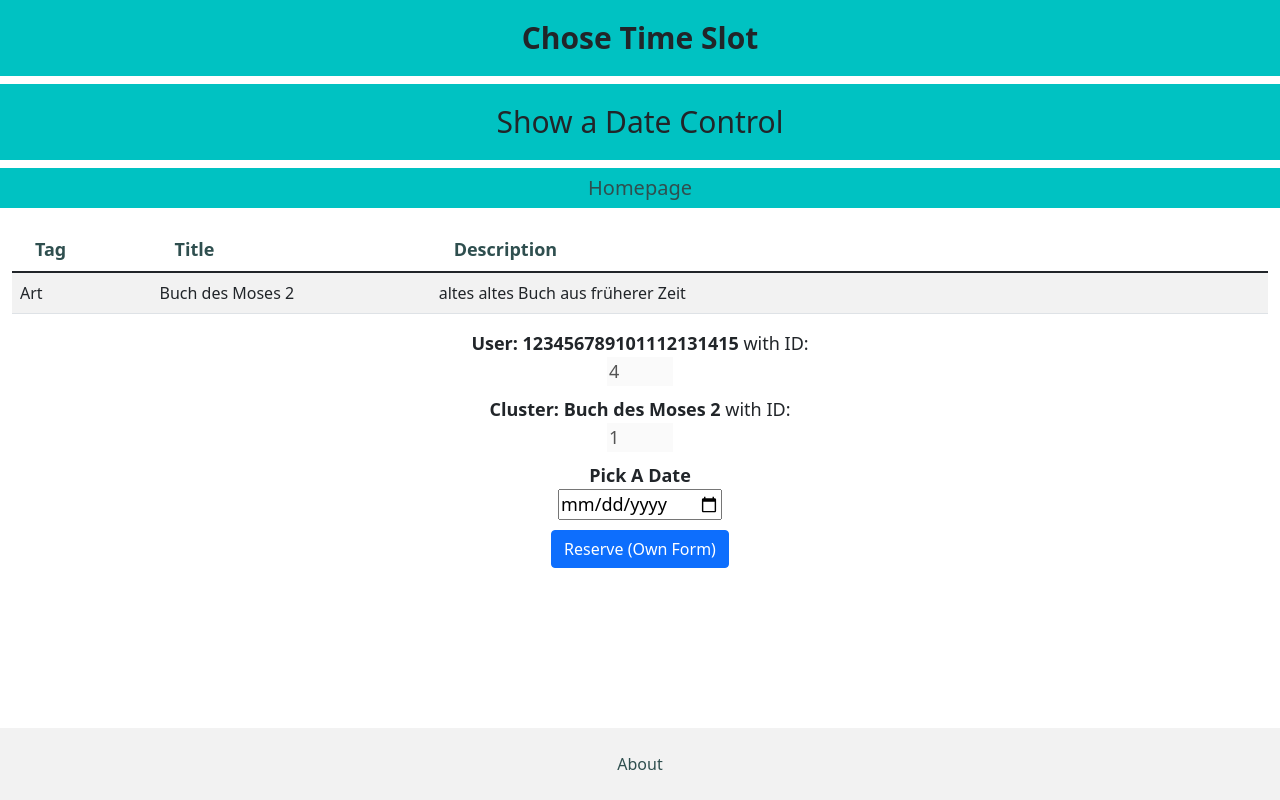
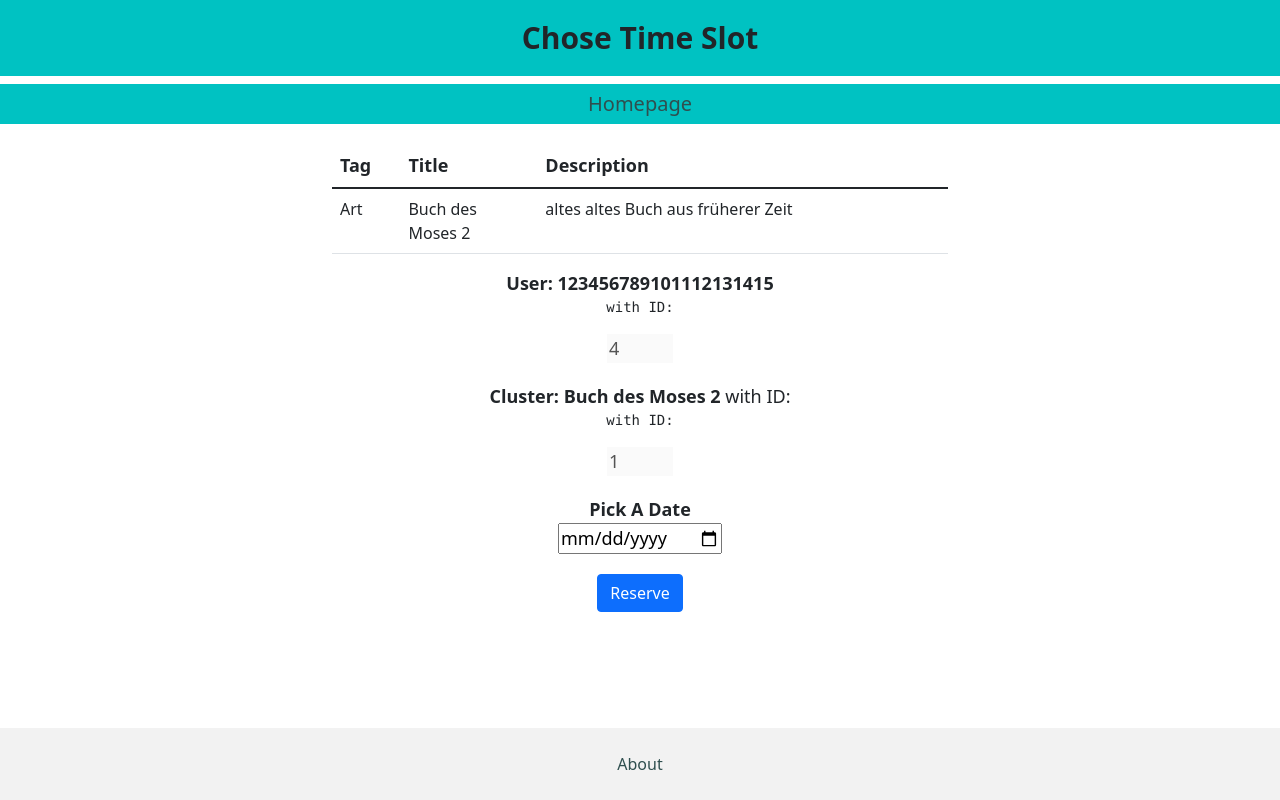
Before and after one commit to armand143/SimpleSlot_UniProject, a Django app: page /reservation/1/4 in a window 1280 px wide. Run offline with Django 4.2, Linux system fonts and the light colour scheme; data comes from the database, SQL or seed files in the repository.

Commit message:
styling reservation

```diff
--- a/firstapp/templates/firstapp/homepageAdmin.html
+++ b/firstapp/templates/firstapp/homepageAdmin.html
@@ -23,7 +23,6 @@
   <nav>
       <a href="{% url 'Übersicht' %}">Homepage</a>
       <a href="{% url 'New' %}">New Ressource</a>
-      <a href="{% url 'EditProfil' user.id %}">My Profil</a>
   </nav>
 
   <form class="form-inline my-2 my-lg-0">
--- a/firstapp/templates/firstapp/homepageStudent.html
+++ b/firstapp/templates/firstapp/homepageStudent.html
@@ -23,7 +23,6 @@
 
   <nav>
       <a href="{% url 'homestudi' %}">Homepage</a>
-      <a href="{% url 'EditProfil' user.id %}">My Profil</a>
       <a href="{% url 'homestudi' %}">Reserved Ressources</a>
   </nav>
   {% for message in messages %}
@@ -61,7 +60,7 @@
                   </td>
                   {%else%}
                   <td class="col-sm-1">
-                    <a class="btn btn-danger" href="" role="button">not available</a>
+                    <a class="btn btn-danger" href="" role="button" disabled>not available</a>
                   </td>
                 {% endif %}
               </tr>
--- a/firstapp/templates/firstapp/reservation.html
+++ b/firstapp/templates/firstapp/reservation.html
@@ -7,8 +7,6 @@
       <h1><b>Chose Time Slot</b></h1>
   </header>
 
-  <h1>Show a Date Control</h1>
-
   <!-- <nav>
     <a href="{% url 'bookSlot' cluster.id user.id %}">cluster</a>
   </nav> -->
@@ -16,14 +14,13 @@
     <a href="{% url 'homestudi' %}">Homepage</a>
   </nav>
 
-  <div class="container-fluid">
-    <div class="table-responsive">
-      <table id="mainTable" class="table table-striped table-hover">
+  <div class="container-fluid w-50">
+    <table class="table">
       <thead>
         <tr>
-            <th><a class="table-head-button" href="?order_by=tag_system">Tag</a></th>
-            <th><a class="table-head-button" href="?order_by=title">Title</a></th>
-            <th><a class="table-head-button" href="?order_by=Beschreibung">Description</a></th>
+          <th>Tag</th>
+          <th>Title</th>
+          <th>Description</th>
         </tr>
       </thead>
       <tbody>
@@ -35,7 +32,6 @@
       </tbody>
     </table>
   </div>
-  </div>
   {{message.error}}
   <!--   <form action= "" method="post">
     {%csrf_token%}
@@ -45,13 +41,17 @@
   <div class="text-center">
     <form action= "" method="post">
       {%csrf_token%}
-      <label for="userIDInputDefault"><b>User: {{user.username}}</b> with ID:</label>
+      <label for="userIDInputDefault"><b>User: {{user.username}}</b></label>
+      <pre>with ID:</pre>
       <input type="text" name="userID" id="userIDInputDefault" value={{user.id}} size="1" disabled />
+
       <label for="cluserIDInputDefault"><b>Cluster: {{cluster.title}}</b> with ID:</label>
+      <pre>with ID:</pre>
       <input type="text" name="clusterID" id="cluserIDInputDefault" value={{cluster.id}} size="1" disabled />
+
       <label for="reserveDate"><b>Pick A Date</b></label>
       <input type="date" name="date" id="reserveDate" />
-      <button type="submit" class="btn btn-primary">Reserve (Own Form)</button>
+      <button type="submit" class="btn btn-primary">Reserve</button>
     </form>
   </div>
 {% endblock body %}
@@ -63,7 +63,7 @@
     }
     input {
       display: block;
-      margin : 0px auto 10px;
+      margin : 0px auto 20px;
       font-size: 18px;
     }
     input[disabled] {
--- a/firstapp/views.py
+++ b/firstapp/views.py
@@ -145,15 +145,7 @@ def reservation(request, cluster_id, user_id):
     if request.method == 'POST':
         """ form = ReservationForm(request.POST, initial={'cluster':cluster_id, 'user':user_id},) """
         form = DateInput(request.POST)
-        """form.fields['cluster'].initial = cluster_id
-        form.fields['user'].initial = user_id """
         if form.is_valid():
-            """ userID = form.cleaned_data['userID']
-            clusterID = form.cleaned_data['clusterID']
-            date = form.cleaned_data['date']
-            r = Reservation(cluster=clusterID, date=date, user=userID)
-            r.save() """
-            """ ReserveModel = form.save(commit=False) """
             date = form.cleaned_data['date']
             cluster = Cluster.objects.get(pk=cluster_id)
             user = User.objects.get(pk=user_id)
```
Lines whose indentation alone changed are shown as unchanged.
